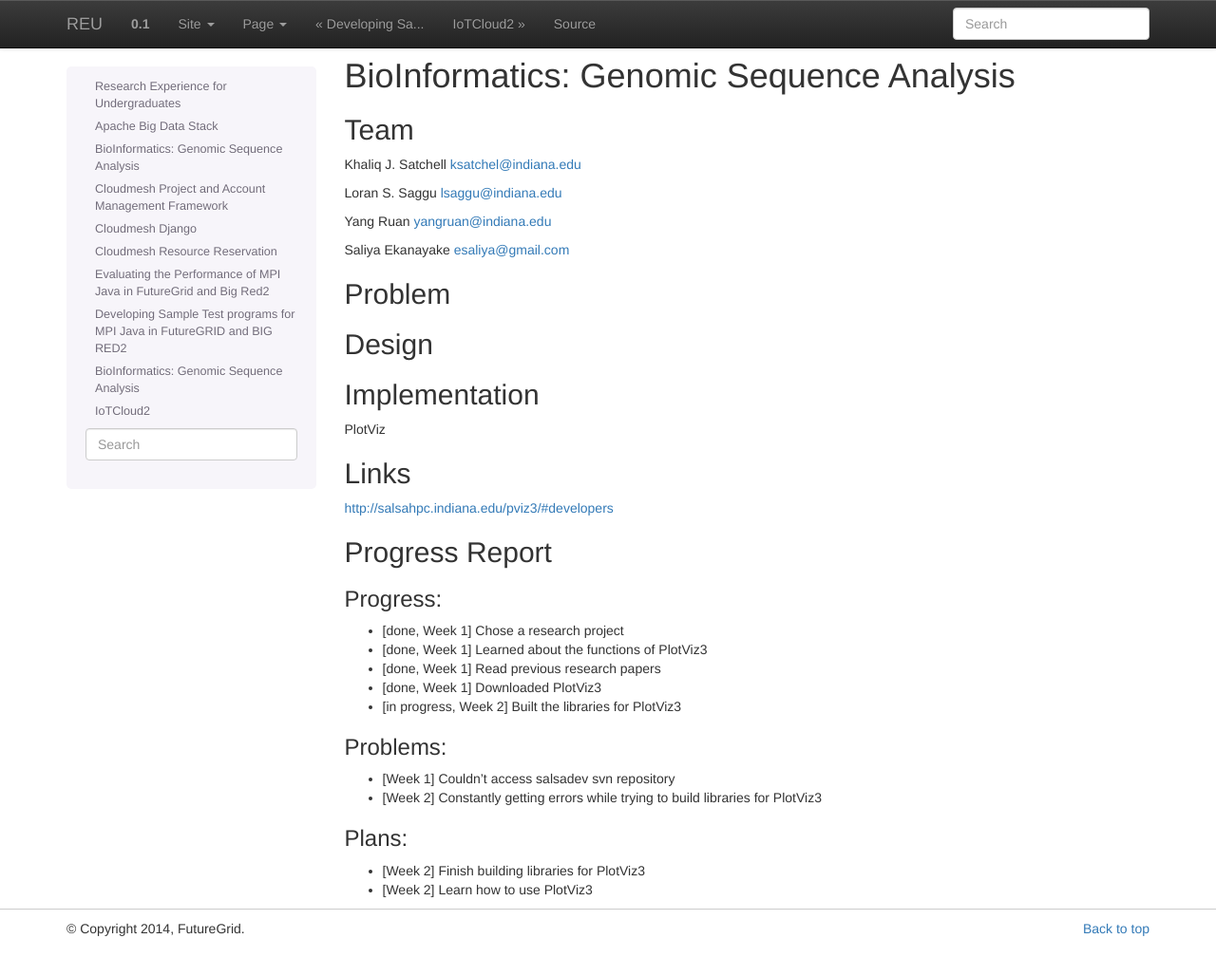
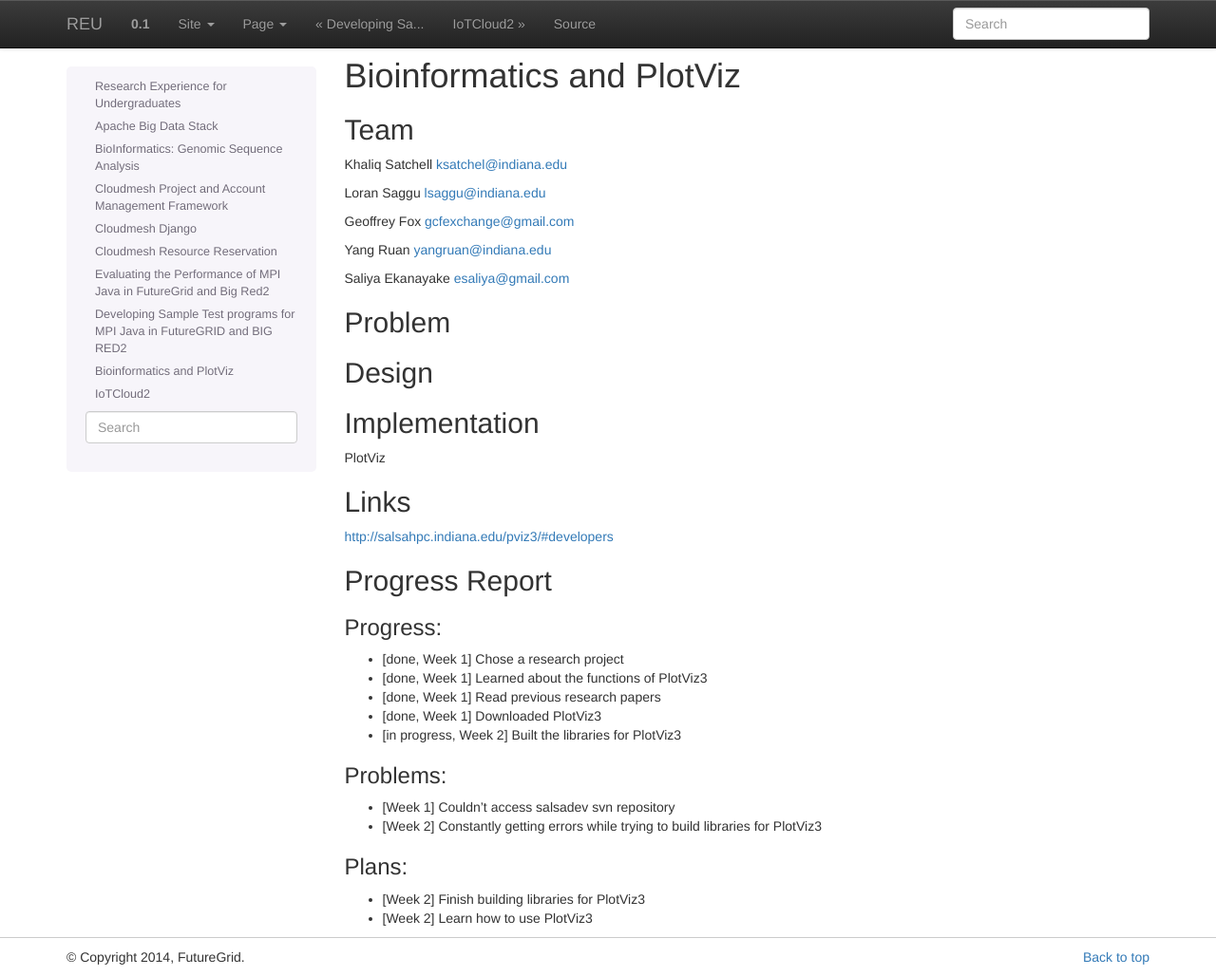
Before and after one commit to cloudmesh-project/reu-2014, a Sphinx documentation site: the page built from doc/source/projects/plotviz.rst, in a window 1280 px wide and 1028 px high. Shown: the whole window at 95% size. Built offline with Sphinx 7.4.7, drawn with Linux system fonts in a browser that asks for light colours.

Commit message:
Update plotviz.rst

```diff
--- a/doc/source/projects/plotviz.rst
+++ b/doc/source/projects/plotviz.rst
@@ -1,13 +1,16 @@
-BioInformatics: Genomic Sequence Analysis
+Bioinformatics and PlotViz
 ======================================================================
 
 Team
 ----------------------------------------------------------------------
-Khaliq J. Satchell
+Khaliq Satchell
 ksatchel@indiana.edu
 
-Loran S. Saggu
+Loran Saggu
 lsaggu@indiana.edu
+
+Geoffrey Fox
+gcfexchange@gmail.com
 
 Yang Ruan
 yangruan@indiana.edu
```
